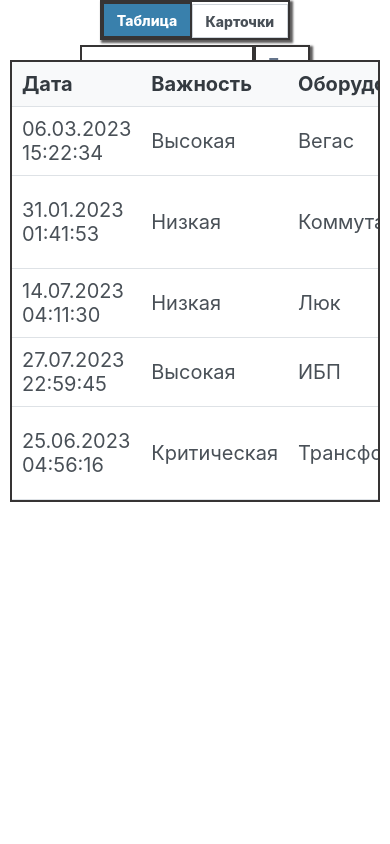
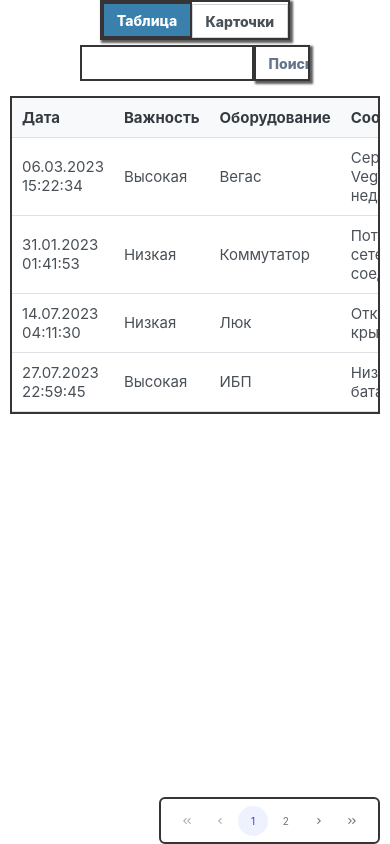
Before and after one commit to syrovezhko/gts, a Next.js app: page / in a window 390 px wide. Built offline with nearby package versions, Linux system fonts and the light colour scheme.

Commit message:
feat: adaptive

```diff
--- a/src/app/globals.css
+++ b/src/app/globals.css
@@ -10,7 +10,7 @@ body {
   width: 100%;
   height: 100vh;
   display: flex;
-  justify-content: flex-start;
+  justify-content: space-between;
   flex-direction: column;
   align-items: center;
   --font-mono: ui-monospace, Menlo, Monaco, 'Cascadia Mono', 'Segoe UI Mono',
--- a/src/app/page.module.scss
+++ b/src/app/page.module.scss
@@ -5,3 +5,9 @@
   @include container();
   overflow: hidden;
 }
+
+@media screen and (max-width: 460px) {
+  .main {
+    height: 80%;
+  }
+}
--- a/src/app/page.tsx
+++ b/src/app/page.tsx
@@ -4,16 +4,38 @@ import CardContainer from '@/cardContainer/CardContainer'
 import styles from './page.module.scss'
 import _switch from '@/store/switch'
 import { observer } from 'mobx-react-lite'
-import React, { useEffect } from 'react';
+import React, { useEffect, useState } from 'react';
 import Table from '@/table/Table'
+import paginator from '@/store/paginator'
 
 const Home = observer(() => {
+  const [windowSize, setWindowSize] = useState( window.innerWidth);
+  useEffect(() => {
+    const handleWindowResize = () => {
+      setWindowSize(window.innerWidth);
+    };
+    console.log("window.innerWidth", window.innerWidth)
+    window.addEventListener('resize', handleWindowResize);
+
+    return () => {
+      window.removeEventListener('resize', handleWindowResize);
+    };
+  }, []);
   useEffect(() => {
     const interval = setInterval(() => {
       _switch.featData()
     }, 1000);
     return () => clearInterval(interval);
   }, []);
+
+  useEffect(()=>{
+    console.log(paginator.rows)
+
+    if(windowSize < 700) paginator.rows = 4
+    else if(windowSize < 1010) paginator.rows = 8
+    else paginator.rows = 12
+  },[windowSize])
+
   return (
     <main className={styles.main}>
       {_switch.button === _switch.chose[0] && <Table/>}
--- a/src/cardContainer/CardContainer.module.scss
+++ b/src/cardContainer/CardContainer.module.scss
@@ -7,3 +7,15 @@
   grid-template-columns: repeat(3, 1fr);
   grid-auto-rows: 14rem;
 }
+
+@media screen and (max-width: 1010px) {
+  .container {
+    grid-template-columns: repeat(2, 1fr);
+  }
+}
+
+@media screen and (max-width: 680px) {
+  .container {
+    grid-template-columns: repeat(1, 1fr);
+  }
+}
--- a/src/table/Table.module.scss
+++ b/src/table/Table.module.scss
@@ -7,3 +7,16 @@
   width: 100%;
   font-size: 2rem;
 }
+
+
+@media screen and (max-width: 1010px) {
+  .table {
+    font-size: 1.5rem;
+  }
+}
+
+@media screen and (max-width: 680px) {
+  .container {
+    grid-template-columns: repeat(1, 1fr);
+  }
+}
```
